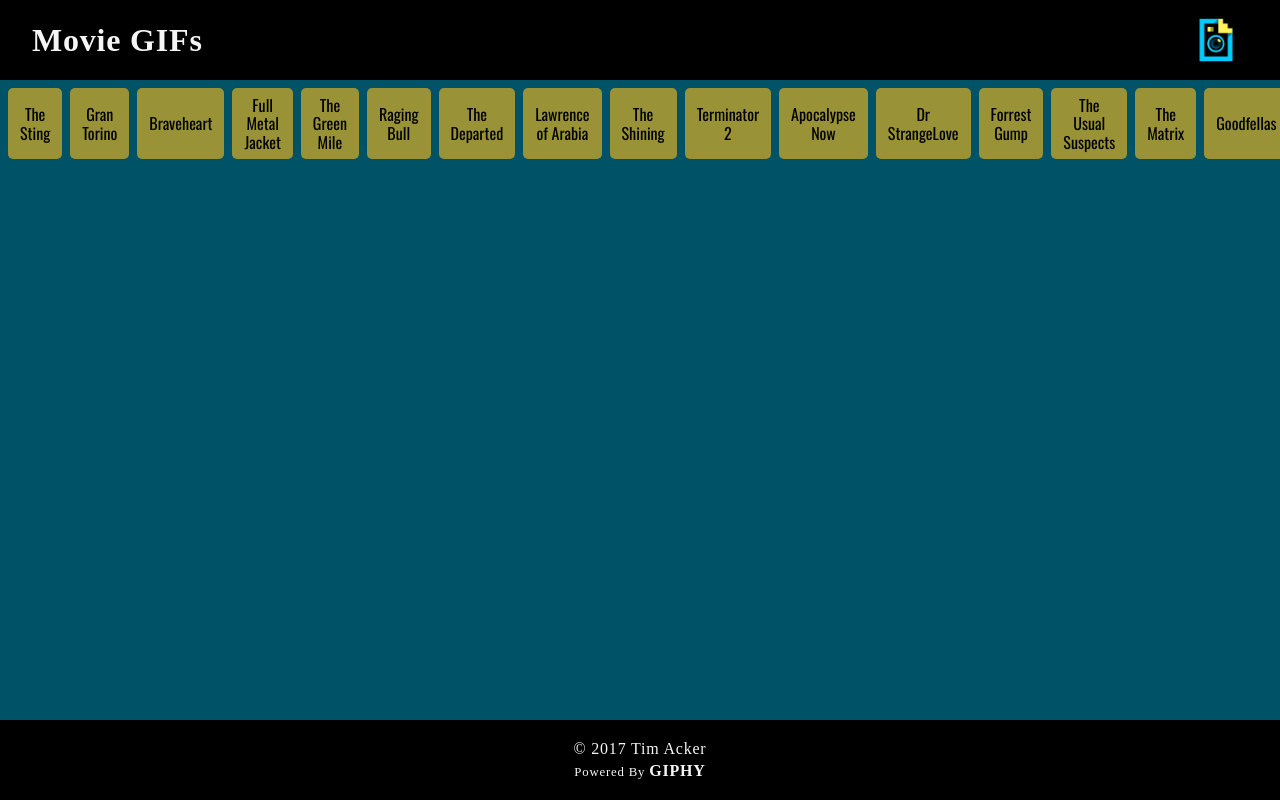
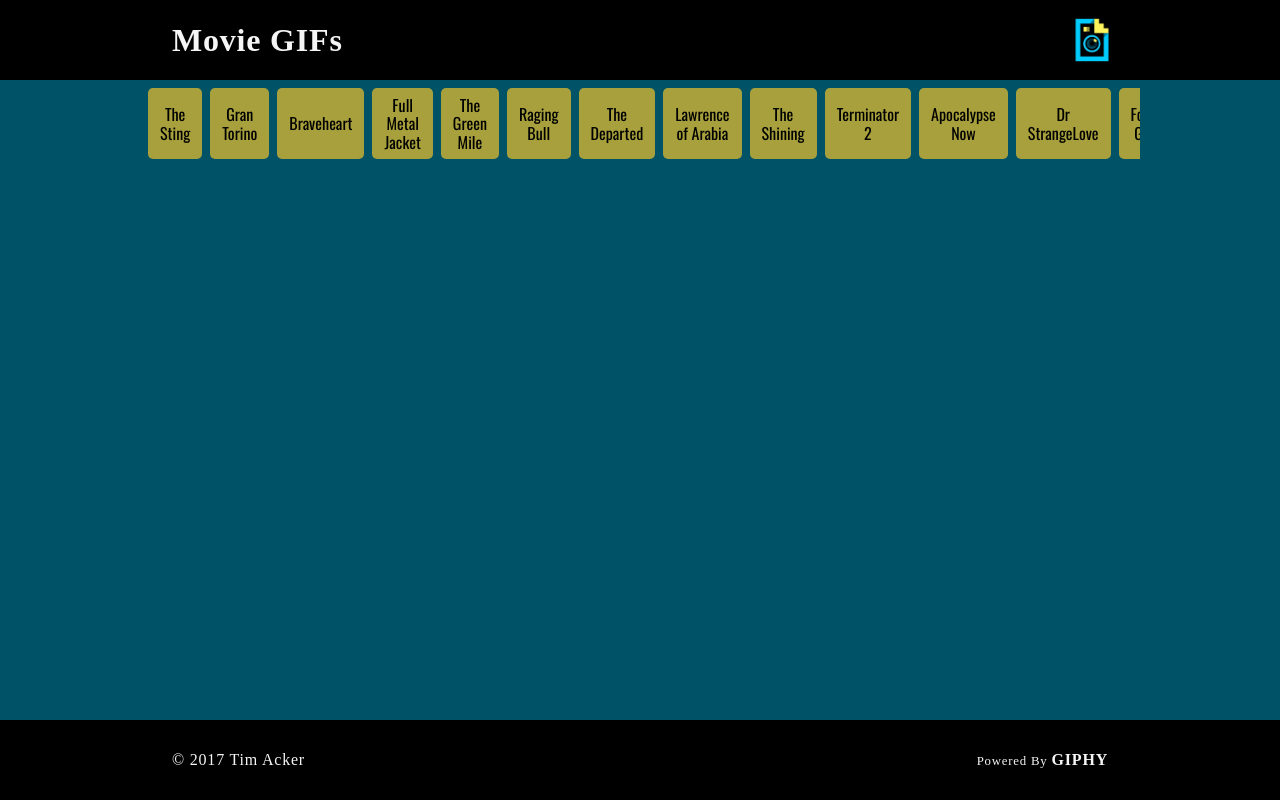
Before and after one commit to MitHipster/unc_assign_6_giphy_api, a plain HTML site: page index.html in a window 1280 px wide. Drawn offline with nearby package versions, Linux system fonts and the light colour scheme; no server answers; a web font is replaced by a local one.

Commit message:
Click Event
Placed AJAX request inside click event, using a button's attribute value as the search term. Also, set a max width for the container class.

```diff
--- a/assets/css/styles.css
+++ b/assets/css/styles.css
@@ -35,11 +35,16 @@ main {
 
 button {
   font-family: 'Oswald', sans-serif;
-  background-color: #999237;
+  background-color: #a7a03c;
   border: none;
   border-radius: 5px;
   margin: 0.5rem 0 0.5rem 0.5rem;
   padding: 0.5rem 0.75rem;
+  transition: background-color 0.4s ease-out;
+}
+
+button:hover {
+  background-color: #c4bc5b;
 }
 
 /* Base Layout Styles
@@ -51,8 +56,13 @@ button {
 
 /* Layout Containers */
 
+.container {
+  max-width: 1000px;
+  margin: 0 auto;
+}
+
 .header-container,
-footer {
+.footer-container {
   display: flex;
   justify-content: space-between;
   align-items: center;
@@ -60,22 +70,22 @@ footer {
   padding: 0 1rem;
 }
 
+.footer-container {
+  flex-direction: column;
+  justify-content: center;
+}
+
 .btn-container {
   display: flex;
   overflow-x: scroll;
 }
-
-footer {
-  flex-direction: column;
-  justify-content: center;
-}
-
 
 /* Page Elements */
 
 .logo {
   width: 48px;
   height: 48px;
+  margin-right: -0.75rem;
 }
 
 /* Media Queries
@@ -88,13 +98,19 @@ footer {
   }
 
   .header-container,
-  footer {
+  .footer-container {
     height: 80px;
     padding: 0 2rem;
+  }
+
+  .footer-container {
+    flex-direction: row;
+    justify-content: space-between;
   }
 
   .logo {
     width: 64px;
     height: 64px;
+    margin-right: -1rem;
   }
 }
--- a/assets/js/app.js
+++ b/assets/js/app.js
@@ -1,7 +1,6 @@
 /*jslint esversion: 6, browser: true*/
 /*global window, console, $, jQuery, alert*/
 
-let search = 'https://api.giphy.com/v1/gifs/search?';
 const limit = 10;
 const rating = 'pg-13';
 const key = 'df241e37d4254980952f95c9742d1247';
@@ -32,22 +31,6 @@ let movies = [
   "The Shawshank Redemption"
 ];
 
-
-search += $.param({
-  q: 'the matrix',
-  api_key: key,
-  limit: limit,
-  rating: rating
-});
-
-console.log(search);
-$.ajax({
-  url: search,
-  method: 'GET'
-}).done(function (results) {
-  console.log(results);
-});
-
 $.each(movies, function(i, movie) {
   let button = $('<button>');
   button.attr({
@@ -58,5 +41,20 @@ $.each(movies, function(i, movie) {
 });
 
 $btnCl.on('click', 'button', function () {
-  console.log($(this).val());
+  let title = $(this).val();
+  let search = 'https://api.giphy.com/v1/gifs/search?';
+  search += $.param({
+    q: title,
+    api_key: key,
+    limit: limit,
+    rating: rating
+  });
+
+  $.ajax({
+    url: search,
+    method: 'GET'
+  }).done(function (results) {
+    console.log(results);
+    search = "";
+  });
 });
--- a/index.html
+++ b/index.html
@@ -12,19 +12,20 @@
   </head>
   <body>
     <header>
-      <div class="header-container">
+      <div class="header-container container">
         <h1>Movie GIFs</h1>
         <img class="logo" src="assets/img/giphy-cam.png" alt="Giphy camera icon">
       </div>
     </header>
     <main>
-      <div class="btn-container container">
-
-      </div>
+      <div class="btn-container container"></div>
+      <div class="gif-container container"></div>
     </main>
     <footer>
-      <p>&copy; 2017 Tim Acker</p>
-      <p><small>Powered By </small><strong>GIPHY</strong></p>
+      <div class="footer-container container">
+        <p>&copy; 2017 Tim Acker</p>
+        <p><small>Powered By </small><strong>GIPHY</strong></p>
+      </div>
     </footer>
   <script type="text/javascript" src="https://cdnjs.cloudflare.com/ajax/libs/jquery/3.2.1/jquery.min.js"></script>
   <script type="text/javascript" src="assets/js/app.js"></script>
```
